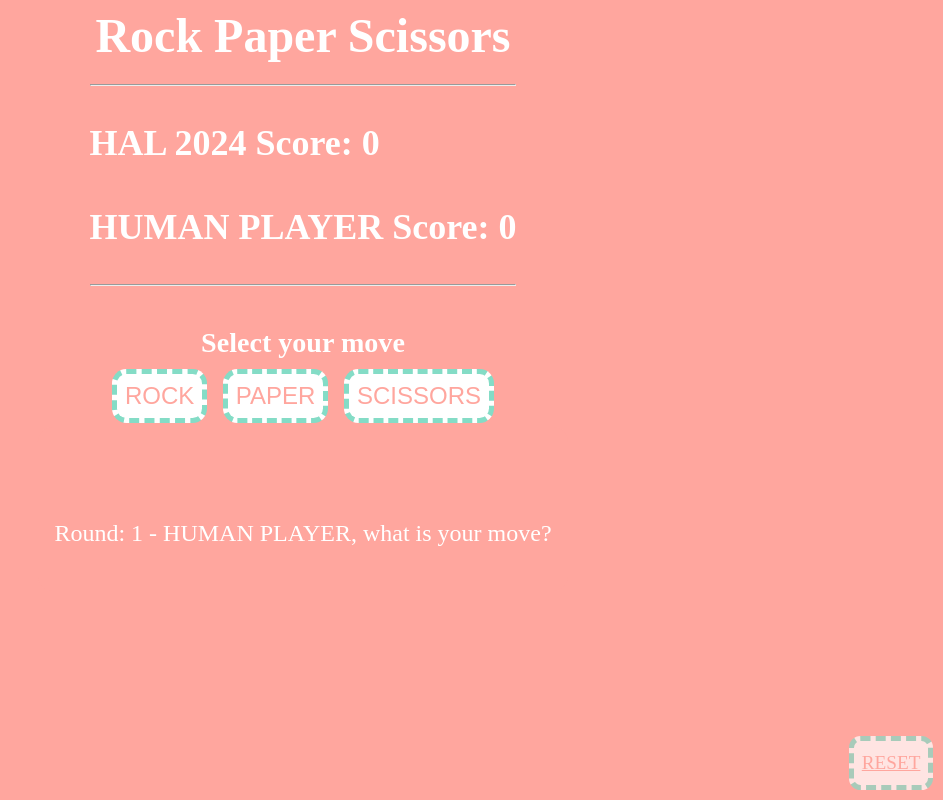
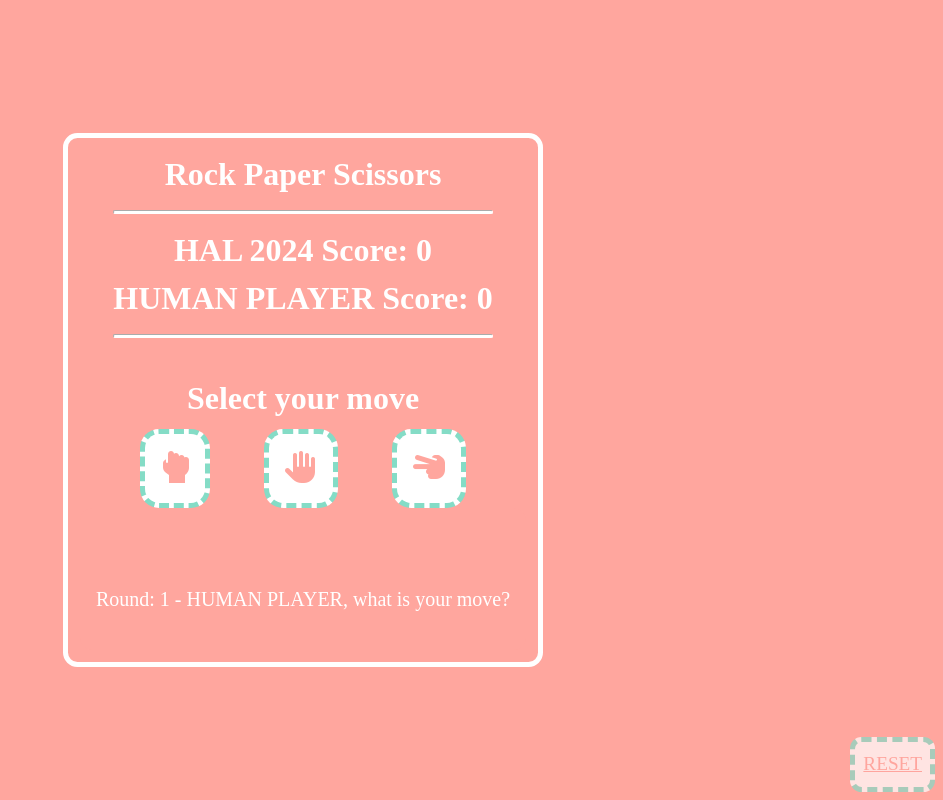
Before and after one commit to jo-sean/rock-paper-scissors-ui, a plain HTML site: page index.html in a window 1280 px wide. Both pictures are taken after a click on the button "Start Playing". Shown: the whole page, without its empty margins (337-1280 px from the left). Drawn offline with Linux system fonts and the light colour scheme.

Commit message:
Updated css - UI more user friendly

```diff
--- a/css/style.css
+++ b/css/style.css
@@ -1,7 +1,28 @@
 h1,
+h2,
 h3 {
     margin: auto;
     text-align: center;
+    font-size: 4vh;
+}
+
+hr {
+    border-color: #fff;
+    background-color: #fff;
+    color: #fff;
+    height: 2px;
+    border-radius: .6em;
+}
+
+.box {
+    display: flex;
+    align-items: center;
+    justify-content: center;
+    flex-direction: column;
+    border: #fff solid thick;
+    border-radius: .6em;
+    padding: .5em;
+    margin: 2em;
 }
 
 .highlight {
@@ -17,14 +38,13 @@ h3 {
 input {
     text-align: right;
     border: #84dcc6 solid;
-    padding: 1rem;
+    padding: .5rem;
     caret-color: #84dcc6;
     color: #84dcc6;
     font-size: 1.3rem;
     font-weight: bold;
     border-radius: .6em;
-    margin-bottom: 1.5rem;
-
+    margin: 0 2rem 1rem;
 }
 
 ::placeholder {
@@ -47,15 +67,20 @@ input {
     background-color: white;
     color: #ffa69e;
     border: thick dashed #84dcc6;
-    margin: .5em;
+    margin: .5rem;
     padding: .5rem;
     border-radius: .6em;
     text-align: center;
     font-size: 1.2rem;
-    position: absolute;
+    position: fixed;
     right: 0;
     bottom: 0;
     opacity: 70%;
+}
+
+html,
+body {
+    height: 100%;
 }
 
 body {
@@ -67,8 +92,6 @@ body {
     background-color: #ffa69e;
     color: white;
     font-size: 1.5rem;
-    width: 100%;
-    height: auto;
     line-height: 1.5;
 }
 
@@ -79,7 +102,7 @@ body {
     margin: 0 auto;
     max-width: 300px;
     align-content: center;
-    padding: 1rem;
+    padding: .5rem .0;
     text-align: center;
     background-color: white;
     border-radius: .6em;
@@ -89,11 +112,23 @@ body {
     background-color: white;
     color: #ffa69e;
     border: thick dashed #84dcc6;
-    margin: .2em;
+    margin: 0 4.5rem;
     padding: .5rem;
     border-radius: .6em;
     text-align: center;
-    font-size: 1.5rem;
+    font-size: 1rem;
+    transition: background-color 0.3s ease;
+}
+
+.choiceButtons {
+    background-color: white;
+    color: #ffa69e;
+    border: thick dashed #84dcc6;
+    margin: .4rem 1.5rem 0;
+    padding: 1rem;
+    border-radius: .6em;
+    text-align: center;
+    font-size: 2rem;
     transition: background-color 0.3s ease;
 }
 
@@ -113,4 +148,5 @@ body {
     text-align: center;
     background-color: #ffa69e;
     border-radius: .6em;
+    font-size: 2.5vh;
 }
--- a/index.html
+++ b/index.html
@@ -8,11 +8,11 @@
     <title>Rock-Paper-Scissors</title>
     <script src="./script/app.js" defer></script>
     <link rel="stylesheet" href="./css/style.css">
-    <!-- <link rel="icon" href="./img/calculator.png"> -->
+    <link rel="stylesheet" href="https://cdnjs.cloudflare.com/ajax/libs/font-awesome/6.0.0/css/all.min.css">
 </head>
 
 <body>
-    <main>
+    <main class="box">
         <header>
             <h1>Rock Paper Scissors</h1>
         </header>
@@ -51,10 +51,13 @@
                 <header>
                     <h3>Select your move</h3>
                 </header>
-                <form class="choiceButtons">
-                    <button class="input-button" type="button" onclick="humanPlay('rock')">ROCK</button>
-                    <button class="input-button" type="button" onclick="humanPlay('paper')">PAPER</button>
-                    <button class="input-button" type="button" onclick="humanPlay('scissors')">SCISSORS</button>
+                <form>
+                    <button class="choiceButtons" type="button" onclick="humanPlay('rock')"><i
+                            class="fa-solid fa-hand-back-fist"></i></button>
+                    <button class="choiceButtons" type="button" onclick="humanPlay('paper')"><i
+                            class="fa-solid fa-hand"></i></button>
+                    <button class="choiceButtons" type="button" onclick="humanPlay('scissors')"><i
+                            class="fa-solid fa-hand-scissors"></i></button>
                 </form>
             </section>
 
```
